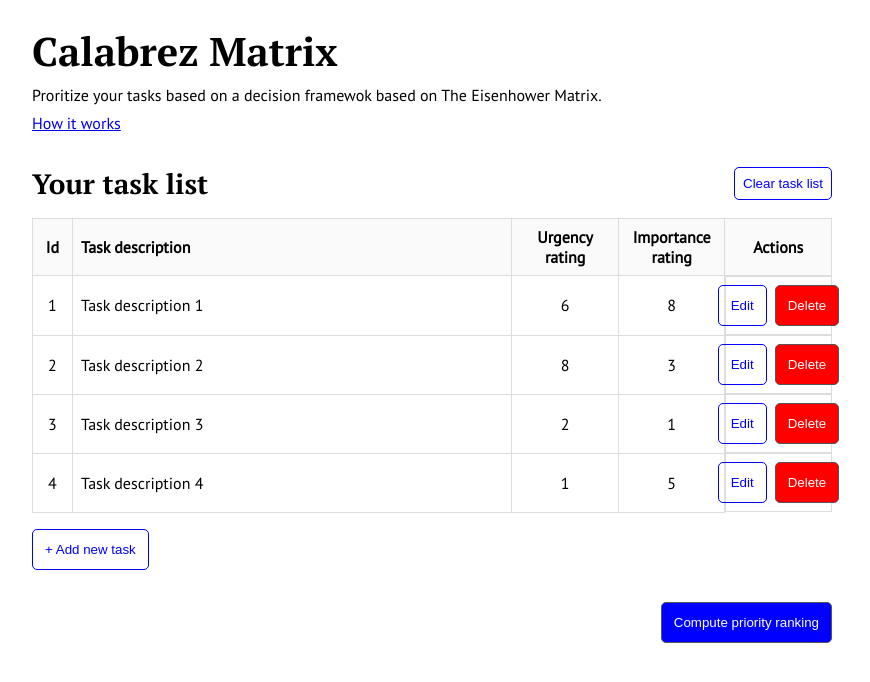
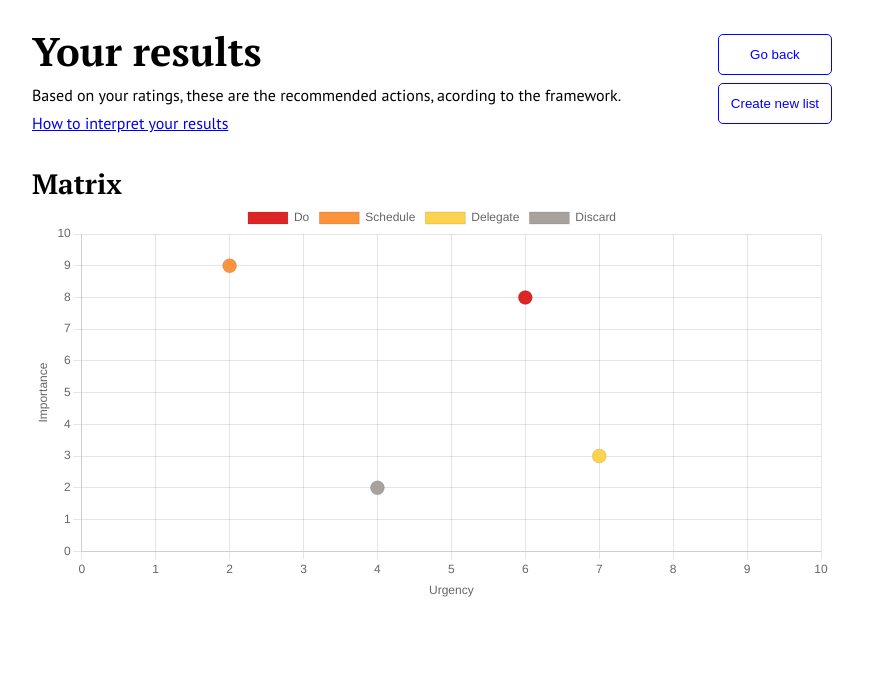
Before and after one commit to kaiquebuilds/calabrez-matrix, a React (Vite) app: page / in a window 1280 px wide. Both pictures are taken after a click on the button "Compute priority ranking". Shown: the top 682 px of the page, without its empty margins (208-1078 px from the left). Built offline with nearby package versions, Linux system fonts and the light colour scheme.

Commit message:
Add chart to see tasks

```diff
--- a/package.json
+++ b/package.json
@@ -27,7 +27,9 @@
   },
   "homepage": "https://github.com/ikeborges/calabrez-matrix#readme",
   "dependencies": {
+    "chart.js": "^3.7.1",
     "react": "^17.0.2",
+    "react-chartjs-2": "^4.0.1",
     "react-dom": "^17.0.2"
   },
   "devDependencies": {
--- a/src/App.tsx
+++ b/src/App.tsx
@@ -1,11 +1,61 @@
+import { useState } from 'react'
+import Task from './models/Task'
 import HomePage from './pages/HomePage'
-// import ResultsPage from './pages/ResultsPage'
+import ResultsPage from './pages/ResultsPage'
 
 const App = () => {
-  return (
-    <>
-      <HomePage />
-    </>
+  const [tasks, setTasks] = useState([
+    {
+      id: 1,
+      description: 'Task description 1',
+      importance: 8,
+      urgency: 6,
+    },
+    {
+      id: 2,
+      description: 'Task description 2',
+      importance: 9,
+      urgency: 2,
+    },
+    {
+      id: 3,
+      description: 'Task description 3',
+      importance: 3,
+      urgency: 7,
+    },
+    {
+      id: 4,
+      description: 'Task description 4',
+      importance: 2,
+      urgency: 4,
+    },
+  ])
+  const [showResults, setShowResults] = useState(false)
+
+  const tasksSubmitHandler = (tasks: Task[]) => {
+    const computeTaskScore = (task: Task) => {
+      return (task.importance + task.urgency) / 2
+    }
+
+    const computedTasks: Task[] = tasks.map((task) => ({
+      ...task,
+      priority: computeTaskScore(task),
+    }))
+
+    setTasks(computedTasks)
+    setShowResults(true)
+  }
+
+  const goBackClickHandler = (clearTasks?: boolean) => {
+    if (clearTasks) setTasks([])
+
+    setShowResults(false)
+  }
+
+  return showResults ? (
+    <ResultsPage onGoBack={goBackClickHandler} tasks={tasks} />
+  ) : (
+    <HomePage tasks={tasks} onSubmitTasks={tasksSubmitHandler} />
   )
 }
 
--- a/src/components/PageHeader.tsx
+++ b/src/components/PageHeader.tsx
@@ -1,3 +1,6 @@
+import { Children, PropsWithChildren } from 'react'
+import { PrimaryButton, SecondaryButton } from './Buttons'
+
 interface PageHeaderProps {
   title: string
   description: string
@@ -5,12 +8,13 @@
   moreInfoURL: string
 }
 
-const PageHeader = ({
+const PageHeader: React.FC<PropsWithChildren<PageHeaderProps>> = ({
   title,
   description,
   moreInfoLabel,
   moreInfoURL,
-}: PageHeaderProps) => {
+  children,
+}) => {
   return (
     <header className="page-header">
       <div className="info">
@@ -18,6 +22,7 @@
         <p>{description}</p>
         <a href={moreInfoURL}>{moreInfoLabel}</a>
       </div>
+      <div className="actions">{children}</div>
     </header>
   )
 }
--- a/src/components/TasksTable.tsx
+++ b/src/components/TasksTable.tsx
@@ -1,7 +1,7 @@
-import { useState } from 'react'
+import { useState, useEffect, PropsWithChildren } from 'react'
 import Task from '../models/Task'
 
-import { SecondaryButton } from './Buttons'
+import { PrimaryButton, SecondaryButton } from './Buttons'
 import { EditingTaskRow, TaskRow, NewTaskRow } from './TaskRows'
 
 let lastAssignedId = 4
@@ -9,39 +9,33 @@
 interface TaskRow extends Task {
   isBeingEdited: boolean
 }
+interface ITasksTableProps {
+  tasks: Task[]
+  onSubmitTasks: (tasks: Task[]) => void
+}
 
-const TasksTable = () => {
-  const [taskRows, setTaskRows] = useState<TaskRow[]>([
-    {
+const TasksTable: React.FC<PropsWithChildren<ITasksTableProps>> = ({
+  tasks,
+  onSubmitTasks,
+}) => {
+  const [taskRows, setTaskRows] = useState<TaskRow[]>(() => {
+    return tasks.map((task) => ({
+      id: task.id,
+      description: task.description,
+      importance: task.importance,
+      urgency: task.urgency,
       isBeingEdited: false,
-      id: 1,
-      description: 'Task description 1',
-      importance: 8,
-      urgency: 6,
-    },
-    {
-      isBeingEdited: false,
-      id: 2,
-      description: 'Task description 2',
-      importance: 3,
-      urgency: 8,
-    },
-    {
-      isBeingEdited: false,
-      id: 3,
-      description: 'Task description 3',
-      importance: 1,
-      urgency: 2,
-    },
-    {
-      isBeingEdited: false,
-      id: 4,
-      description: 'Task description 4',
-      importance: 5,
-      urgency: 1,
-    },
-  ])
+    }))
+  })
   const [showNewTaskRow, setShowNewTaskRow] = useState(false)
+
+  const submitClickHandler = () => {
+    onSubmitTasks(
+      taskRows.map((taskRow) => ({
+        ...taskRow,
+      }))
+    )
+  }
 
   const addNewTaskRow = (task: Task) => {
     task.id = ++lastAssignedId
@@ -148,6 +142,11 @@
           + Add new task
         </SecondaryButton>
       )}
+      <div className="page-footer">
+        <PrimaryButton onClick={submitClickHandler}>
+          Compute priority ranking
+        </PrimaryButton>
+      </div>
     </section>
   )
 }
--- a/src/models/Task.ts
+++ b/src/models/Task.ts
@@ -3,6 +3,7 @@
   description: string
   urgency: number
   importance: number
+  priority?: number
 
   constructor(
     id: number,
--- a/src/pages/HomePage.tsx
+++ b/src/pages/HomePage.tsx
@@ -1,8 +1,13 @@
-import { PrimaryButton } from '../components/Buttons'
 import PageHeader from '../components/PageHeader'
 import TasksTable from '../components/TasksTable'
+import Task from '../models/Task'
 
-const HomePage = () => {
+interface IHomePageProps {
+  tasks: Task[]
+  onSubmitTasks: (tasks: Task[]) => void
+}
+
+const HomePage: React.FC<IHomePageProps> = ({ tasks, onSubmitTasks }) => {
   return (
     <>
       <PageHeader
@@ -12,11 +17,7 @@
         moreInfoURL="#"
       />
 
-      <TasksTable />
-
-      <footer className="page-footer">
-        <PrimaryButton>Compute priority ranking</PrimaryButton>
-      </footer>
+      <TasksTable tasks={tasks} onSubmitTasks={onSubmitTasks} />
     </>
   )
 }
--- a/src/pages/ResultsPage.tsx
+++ b/src/pages/ResultsPage.tsx
@@ -1,6 +1,87 @@
+import { SecondaryButton, PrimaryButton } from '../components/Buttons'
 import PageHeader from '../components/PageHeader'
+import Task from '../models/Task'
 
-const ResultsPage = () => {
+import {
+  Chart as ChartJS,
+  LinearScale,
+  PointElement,
+  LineElement,
+  Tooltip,
+  Legend,
+} from 'chart.js'
+
+import { Scatter } from 'react-chartjs-2'
+import { useState } from 'react'
+
+ChartJS.register(LinearScale, PointElement, LineElement, Tooltip, Legend)
+
+const CHART_OPTIONS = {
+  scales: {
+    x: {
+      min: 0,
+      max: 10,
+      title: {
+        text: 'Urgency',
+        display: true,
+      },
+    },
+    y: {
+      min: 0,
+      max: 10,
+      title: {
+        text: 'Importance',
+        display: true,
+      },
+    },
+  },
+  elements: { point: { radius: 7, hoverRadius: 10 } },
+}
+
+interface IResultsPageProps {
+  onGoBack: (clearTasks?: boolean) => void
+  tasks: Task[]
+}
+
+const ResultsPage: React.FC<IResultsPageProps> = ({ tasks, onGoBack }) => {
+  const [chartData] = useState(() => {
+    const datasetDo = {
+      label: 'Do',
+      data: tasks
+        .filter((task) => task.importance > 5 && task.urgency > 5)
+        .map((task) => ({ x: task.urgency, y: task.importance })),
+      backgroundColor: '#dc2626',
+    }
+
+    const datasetSchedule = {
+      label: 'Schedule',
+      data: tasks
+        .filter((task) => task.importance > 5 && task.urgency <= 5)
+        .map((task) => ({ x: task.urgency, y: task.importance })),
+      backgroundColor: '#fb923c',
+    }
+
+    const datasetDelegate = {
+      label: 'Delegate',
+      data: tasks
+        .filter((task) => task.importance <= 5 && task.urgency > 5)
+        .map((task) => ({ x: task.urgency, y: task.importance })),
+      backgroundColor: '#fcd34d',
+    }
+
+    const datasetDiscard = {
+      label: 'Discard',
+      data: tasks
+        .filter((task) => task.importance <= 5 && task.urgency <= 5)
+        .map((task) => ({ x: task.urgency, y: task.importance })),
+      backgroundColor: '#a8a29e',
+    }
+
+    return {
+      datasets: [datasetDo, datasetSchedule, datasetDelegate, datasetDiscard],
+    }
+  })
+
   return (
     <>
       <PageHeader
@@ -8,46 +89,23 @@
         description="Based on your ratings, these are the recommended actions, acording to the framework."
         moreInfoLabel="How to interpret your results"
         moreInfoURL="#"
-      ></PageHeader>
+      >
+        <SecondaryButton onClick={() => onGoBack(false)}>
+          Go back
+        </SecondaryButton>
+        <SecondaryButton onClick={() => onGoBack(true)}>
+          Create new list
+        </SecondaryButton>
+      </PageHeader>
 
-      <main>
+      <section>
         <header>
-          <h2>Your prioritized task list</h2>
+          <h2>Matrix</h2>
         </header>
-        <table>
-          <thead>
-            <tr>
-              <th className="priority" scope="col">
-                Priority
-              </th>
-              <th className="id" scope="col">
-                Id
-              </th>
-              <th className="description" scope="col">
-                Task description
-              </th>
-              <th className="urgency" scope="col">
-                Urgency rating
-              </th>
-              <th className="importance" scope="col">
-                Importance rating
-              </th>
-            </tr>
-          </thead>
-          <tbody>
-            <tr>
-              <td className="priority">1</td>
-              <td className="id">1</td>
-              <td className="description">This is a task description</td>
-              <td className="urgency">9</td>
-              <td className="importance">4</td>
-            </tr>
-          </tbody>
-        </table>
-        <button className="btn-new-task">+ Add new task</button>
-      </main>
-
-      <button className="btn-submit">Compute priority ranking</button>
+        <main>
+          <Scatter data={chartData} options={CHART_OPTIONS} />
+        </main>
+      </section>
     </>
   )
 }
```
Also changed, not shown: 1 other file (tests, documents, lock files or other folders).
